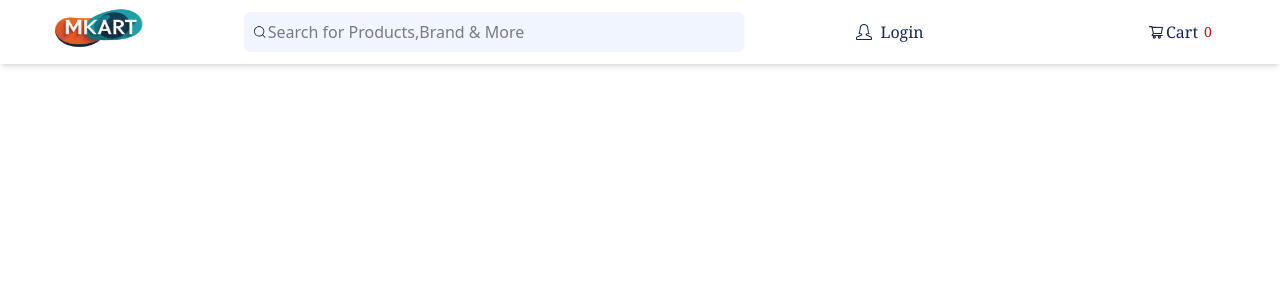
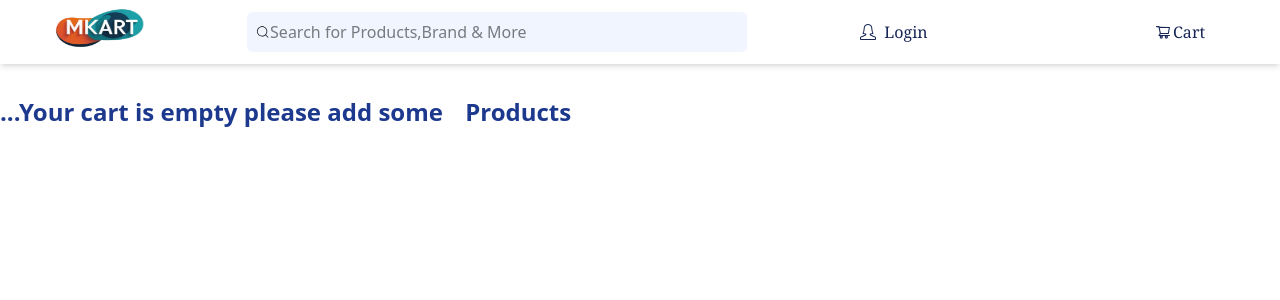
Before and after one commit to Gulammohammaddkhan/E-commerce, a React (Vite) app: page /cart in a window 1280 px wide. Shown: the top 300 px of the page. Built offline with nearby package versions, Linux system fonts and the light colour scheme.

Commit message:
cart page

```diff
--- a/src/Components/Button/Button.jsx
+++ b/src/Components/Button/Button.jsx
@@ -29,7 +29,7 @@ function Button({
     <div className="flex justify-center items-center">
       <button
         onClick={clickHandler}
-        className={` w-full px-6 py-2 items-center gap-2 cursor-pointer hover:scale-101 transition-all rounded-md text-white font-semibold font-serif bg-blue-950`} // disabled={disabledHandler}
+        className={` px-6 py-3 items-center gap-2 cursor-pointer hover:scale-101 transition-all rounded-md text-white font-semibold font-serif bg-blue-950`} // disabled={disabledHandler}
         style={{
           backgroundColor: backGroundColor,
           display: display,
--- a/src/Components/Cart/Cart.jsx
+++ b/src/Components/Cart/Cart.jsx
@@ -1,20 +1,66 @@
-import React from "react";
+import React, { useState } from "react";
 import { useSelector } from "react-redux";
+import { calculateTotal } from "../../reducer";
+import { Link } from "react-router-dom";
+import Button from "../Button/Button";
+import { AiFillThunderbolt } from "react-icons/ai";
 
 function Cart() {
   const cartProducts = useSelector((state) => state.cartProducts);
-  console.log("first", cartProducts);
-  return cartProducts.map((item) => {
+  const cartTotal = calculateTotal(cartProducts);
+  // console.log("cartTotal", cartTotal);
+  // console.log("first", cartProducts);
+
   return (
-      <div className="flex flex-row items-center justify-between m-10 px-8 py-2 rounded-2xl shadow-2xl shadow-gray-600 bg-[#f2f3f5]">
+    <div>
+      {cartProducts.length === 0 && (
+        <p className="text-2xl font-semibold font-sans text-[#1c398e] py-6">
+          {" "}
+          ...Your cart is empty please add some{" "}
+          <Link to={"/products"}>
+            <button className="cursor-pointer hover:font-normal hover:bg-[#162556] hover:text-white py-2 px-4 rounded-lg hover:font-serif">
+              Products
+            </button>
+          </Link>
+        </p>
+      )}
+      {cartProducts.map((item) => {
+        return (
+          <Link to={`/products/${item.id}`}>
+            <div className="flex flex-row items-center justify-between m-10 px-8 py-2 rounded-2xl shadow-2xl shadow-gray-600 bg-white">
               <img src={item.images} className="w-24" />
               <p key={item.id} className="text-2xl font-semibold">
                 {item.title}
               </p>
-        <p className="text-[#00a63d] text-2xl font-semibold">${item.price}</p>
+              <p className="text-[#00a63d] text-2xl font-semibold">
+                ${item.price}
+              </p>
+            </div>
+          </Link>
+        );
+      })}
+      {cartTotal > 0 && (
+        <p className="flex justify-end mr-16 text-2xl font-semibold">
+          Total : <p className="text-[#00a63d] text-2xl font-semibold">$</p>
+          <p className="text-[#00a63d] text-2xl font-semibold">
+            {cartTotal.toFixed(2)}
+          </p>
+        </p>
+      )}
+      {/* <p>Total :{cartTotal} </p> */}
+      {cartTotal > 0 && (
+        <Button
+          text="PAY NOW"
+          backGroundColor="#fa661b"
+          display="flex"
+          flexDirection="row"
+          icon={<AiFillThunderbolt size={20} />}
+        />
+        // paynow
+        // </Button>
+      )}
     </div>
   );
-  });
 }
 
 export default Cart;
--- a/src/reducer.js
+++ b/src/reducer.js
@@ -1,6 +1,7 @@
 const initialState = {
-  cartQuantity: 0,
+  cartQuantity: null,
   cartProducts: [],
+
 };
 
 export function myReducer(state = initialState, action) {
@@ -9,8 +10,18 @@ export function myReducer(state = initialState, action) {
       ...state,
       cartQuantity: state.cartQuantity + 1,
       cartProducts: [...state.cartProducts, action.payload],
+
     };
   } else {
     return state;
   }
 }
+
+ export function calculateTotal(arr) {
+  let total = 0;
+  for (let i = 0; i < arr.length; i++) {
+    total = total + arr[i].price;
+  }
+
+  return total;
+}
```
Lines whose indentation alone changed are shown as unchanged.
